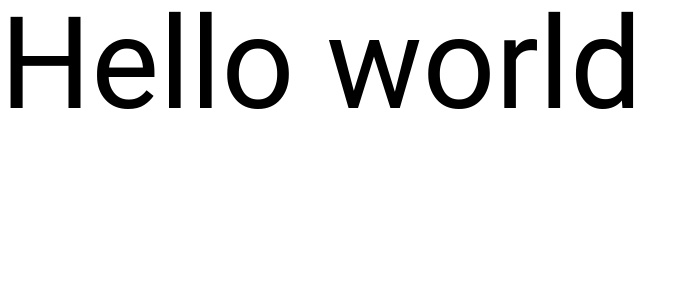
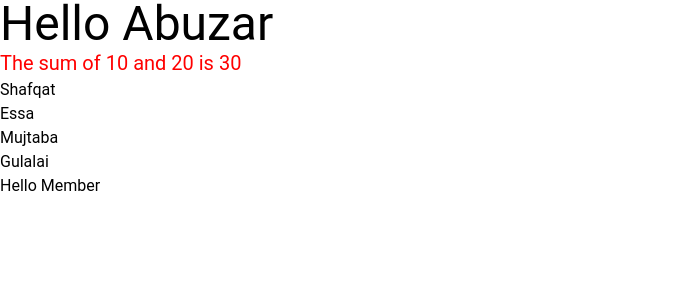
Before and after one commit to abuzarraziqgithub/Job-Finder-React-App, a React (Vite) app: page / in a window 1280 px wide. Shown: the top 300 px of the page, without its empty margins (0-696 px from the left). Built offline with nearby package versions, Linux system fonts and the light colour scheme.

Commit message:
JSX-Crash-Course

```diff
--- a/src/App.jsx
+++ b/src/App.jsx
@@ -4,10 +4,32 @@
 //* WE CAN ONLY RETURN JUST ONE ELEMENT AS A PARENT ELEMENT
 //* WE CAN USE FRAGMENT (EMPTY HTML ELEMENT) IF A DEV DON'T WANNA USE DIV
 //*ABOVE THE RETURN, WE WRITE JAVASCRIPT
+//* WE CAN WRITE INLINE STYLING INSIDE JSX
 const App = () => {
+  // WE CAN PASS IN A VARIABLE AND IT WILL RENDER IT'S VALUE
+  const name = "Abuzar";
+  // WE CAN ALSO DO COMPUTATION INSIDE JSX
+  const x = 10;
+  const y = 20;
+  // WE CAN ALSO LOOP OVER THE ARRAY USING MAP METHOD FOR ENDERING EACH ELEMENT
+
+  // WE CAN ALSO APPLY CONDITION USING TERNARY OPERATORS,LOGICAL OPERATORS BUT NOT THE STATEMENTS.
+  const loggedIn = true;
+
+  const names = ["Shafqat", "Essa", "Mujtaba", "Gulalai"];
   return (
     <>
-      <div className="text-9xl">Hello world</div>
+      <div className="text-5xl">Hello {name}</div>
+      <p style={{ color: "red", fontSize: "20px" }}>
+        The sum of {x} and {y} is {x + y}
+      </p>
+      <ul>
+        {names.map((name, index) => (
+          <li key={index}>{name}</li>
+        ))}
+      </ul>
+      {/* {loggedIn ? <h1> Hello Member</h1> : <h1>Hello Guest</h1>} */}
+      {loggedIn && <h1>Hello Member</h1>}
     </>
   );
 };
```
